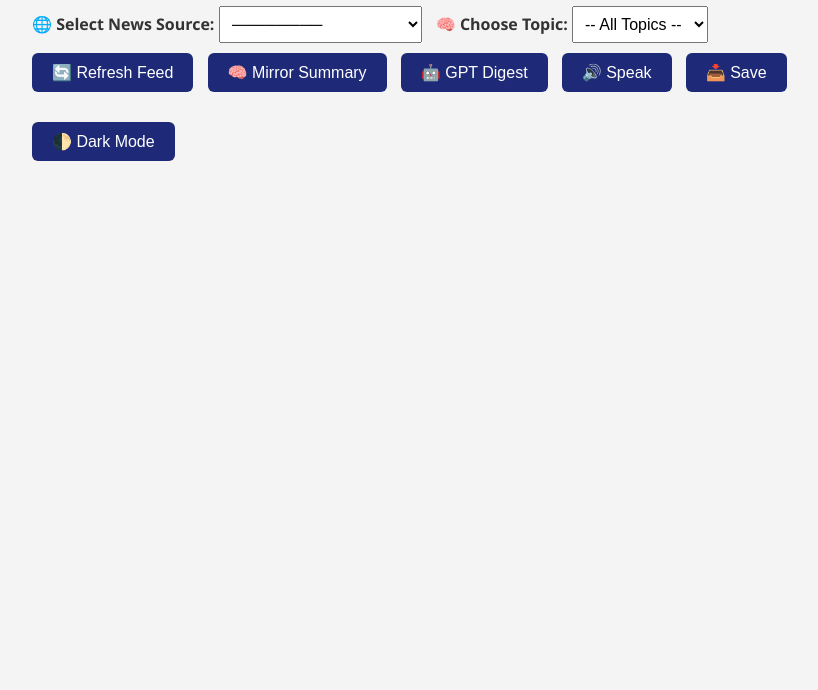
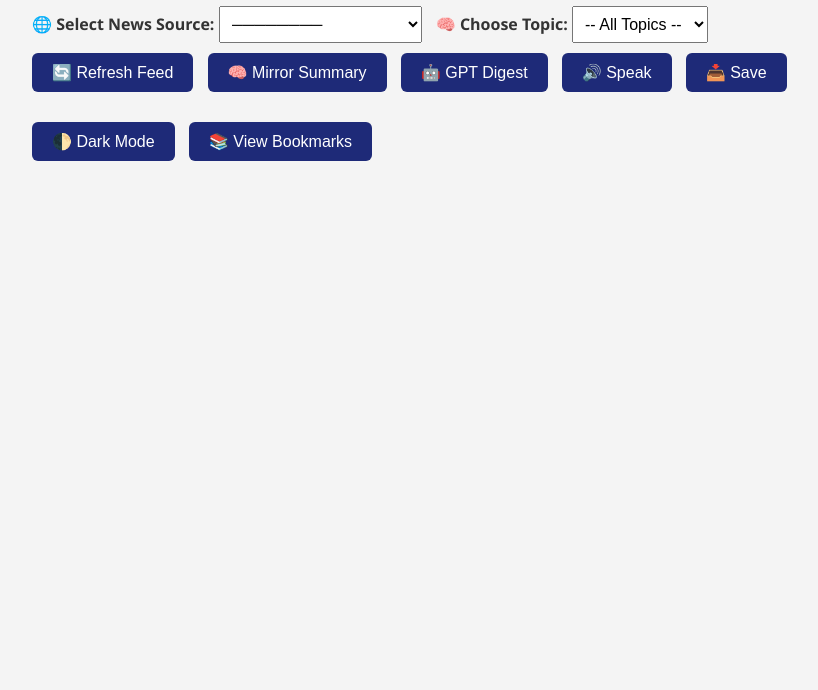
Before and after one commit to Healtime2025/Mirror-intelligence, a website: page index.html in a window 1280 px wide. Shown: the part 110-800 px from the top of the page, without its empty margins (208-1026 px from the left). Drawn offline with Linux system fonts and the light colour scheme.

Commit message:
Update index.html

```diff
--- a/index.html
+++ b/index.html
@@ -120,6 +120,7 @@
 <button onclick="speakSummary()">🔊 Speak</button>
 <button onclick="saveToVisionFlow()">📥 Save</button>
 <button onclick="toggleDarkMode()">🌓 Dark Mode</button>
+<button onclick="viewBookmarks()">📚 View Bookmarks</button>
 
 <div id="news-container"></div>
 <button id="prev-btn" onclick="showPrevPage()" style="display:none;">⬅️ Prev</button>
@@ -156,6 +157,7 @@ function displayArticles(startIndex) {
     container.appendChild(div);
   });
 
+  window.scrollTo(0, 0);
   document.getElementById("next-btn").style.display = startIndex + pageSize < fullArticles.length ? "inline-block" : "none";
   document.getElementById("prev-btn").style.display = startIndex > 0 ? "inline-block" : "none";
 }
@@ -253,10 +255,33 @@ function shareWhatsApp(url) {
 
 function bookmarkArticle(index) {
   const article = fullArticles[index];
+  article.savedAt = new Date().toLocaleString();
   const saved = JSON.parse(localStorage.getItem("mirrorBookmarks") || "[]");
   saved.push(article);
   localStorage.setItem("mirrorBookmarks", JSON.stringify(saved));
   alert("🔖 Article bookmarked!");
+}
+
+function viewBookmarks() {
+  const container = document.getElementById("news-container");
+  container.innerHTML = "";
+  const saved = JSON.parse(localStorage.getItem("mirrorBookmarks") || "[]");
+  if (!saved.length) return container.innerHTML = "<p>⚠️ No bookmarks saved yet.</p>";
+
+  saved.forEach((article, index) => {
+    const div = document.createElement("div");
+    div.className = "headline";
+    div.innerHTML = `
+      <div><strong>#${index + 1}</strong> <em>(${article.savedAt})</em></div>
+      <div><a href="${article.url}" target="_blank">${article.title}</a></div>
+      <div>${article.description || "No summary available."}</div>
+    `;
+    container.appendChild(div);
+  });
+
+  window.scrollTo(0, 0);
+  document.getElementById("next-btn").style.display = "none";
+  document.getElementById("prev-btn").style.display = "none";
 }
 
 // Auto refresh every 10 minutes
```
